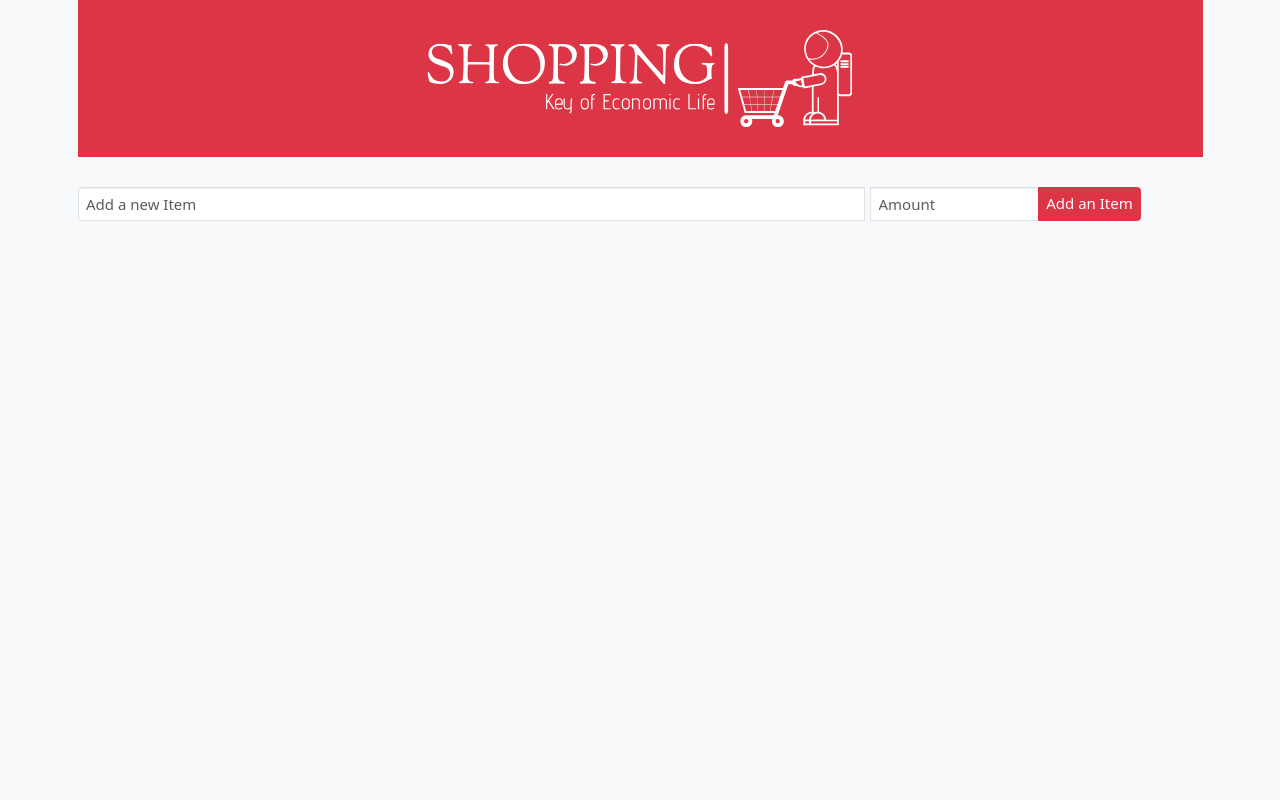
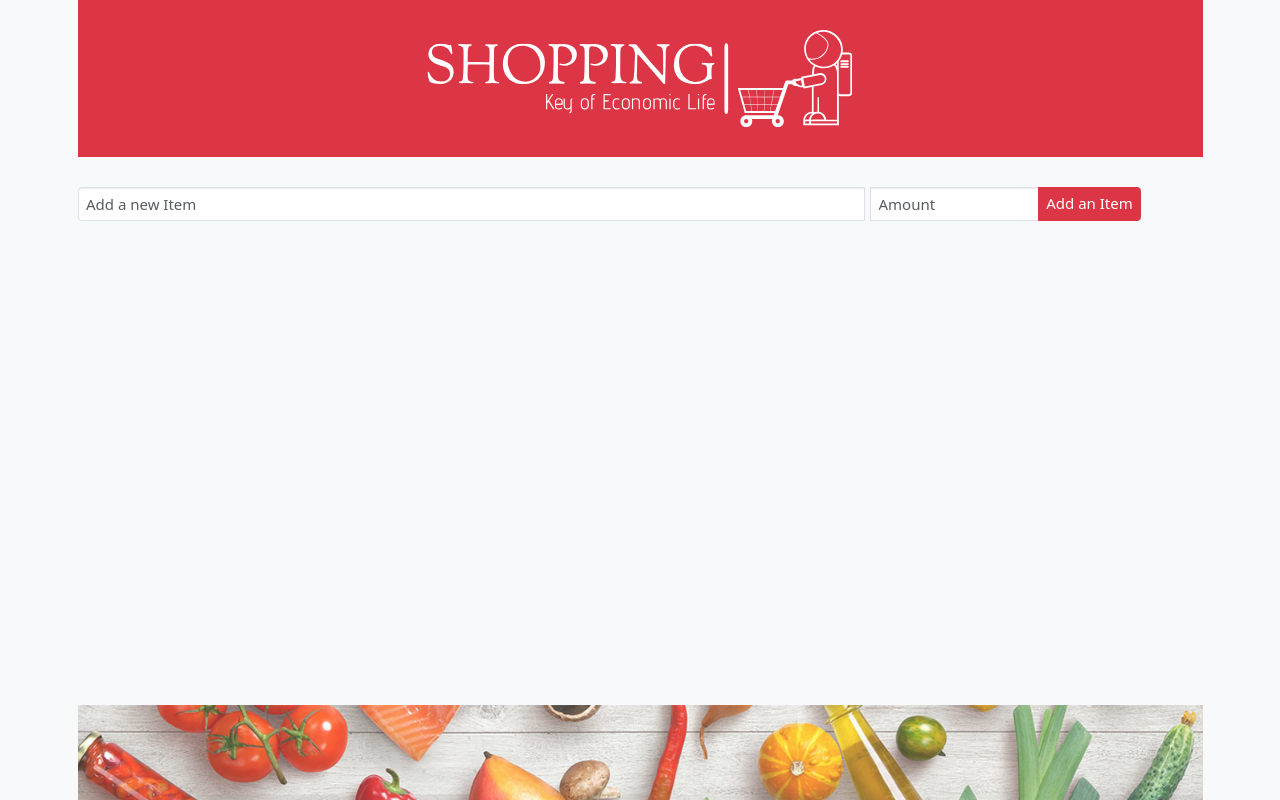
Before and after one commit to kopuskopecik/fullstack, a Django app: page / in a window 1280 px wide. Run offline with Django 4.2, Linux system fonts and the light colour scheme; tables that the repository leaves empty hold one stand-in row (values such as "Sample post"); some libraries are stand-ins or nearby versions.

Commit message:
add footer

```diff
--- a/djangosite/static/index.js
+++ b/djangosite/static/index.js
@@ -3,12 +3,10 @@ const input = document.querySelector("input");
 
 form.addEventListener("submit", postApi);
 
-//api url for userID=1
+//api url
 const api_url = "http://localhost:8000/shoppinglists/";
 
-const post_url = "http://localhost:8000/shoppinglists";
-
-// get data from api with userID=1
+// get data from api
 async function getApi(pUrl) {
   const response = await fetch(pUrl);
 
@@ -19,11 +17,11 @@ async function getApi(pUrl) {
 // post new item
 
 async function postApi(event) {
-  const postTodo = getInputData();
+  const postShoppingList = getInputData();
   // get api response
   await fetch(api_url, {
     method: "POST",
-    body: JSON.stringify(postTodo),
+    body: JSON.stringify(postShoppingList),
     headers: {
       "Content-type": "application/json; charset=UTF-8",
     },
@@ -53,8 +51,8 @@ const getInputData = () => {
 };
 
 //update item situation
-async function updateTodo(pId, pTitle, pCompleted) {
-  await fetch(`http://localhost:8000/shoppinglists/${pId}/`, {
+async function updateShoppingList(pId, pTitle, pCompleted) {
+  await fetch(`${api_url}${pId}/`, {
     method: "PUT",
     body: JSON.stringify({
       id: pId,
@@ -73,8 +71,8 @@ async function updateTodo(pId, pTitle, pCompleted) {
 
 //delete item with id
 
-async function deleteTodo(pId) {
-  await fetch(`http://localhost:8000/shoppinglists/${pId}`, {
+async function deleteShoppingList(pId) {
+  await fetch(`${api_url}${pId}/`, {
     method: "DELETE",
   });
   getApi(api_url);
@@ -82,9 +80,18 @@ async function deleteTodo(pId) {
 
 // create table for item list
 function render(pData) {
+  const itemCount=pData.length;
+  let inBasket=0;
+  let outBasket=0;
+
   const tr = pData
     .map(
-      (data, index) => `
+      (data, index) => {
+
+        data.status ? ++inBasket : ++outBasket;
+
+
+        return `
       <tr class="${data.status == true ? "text-success" : "text-danger"}">
           <th scope="row">
           ${index + 1}
@@ -103,16 +110,16 @@ function render(pData) {
             data.status == true
               ? "fa-circle-minus text-danger"
               : "fa-circle-check text-success"
-          }" onclick="updateTodo(${data.id}, '${data.item}', ${data.status})">
+          }" onclick="updateShoppingList(${data.id}, '${data.item}', ${data.status})">
           </i>
-          <i type="button" class="text-danger fa-sharp fa-solid fa-trash ms-3" onclick= " deleteTodo(${
+          <i type="button" class="text-danger fa-sharp fa-solid fa-trash ms-3" onclick= " deleteShoppingList(${
             data.id
           })">
 
           </i>
         </td>
 
-      </tr>`
+      </tr>`}
     )
     .join("");
 
@@ -127,10 +134,11 @@ function render(pData) {
     </thead>
     <tbody>
         ${tr}
-    </tbody>`;
+    </tbody>
+    <caption class="text-center fs-2 text-success mt-4">Total items : ${itemCount} in basket :  ${inBasket} <span class="text-danger fs-2">out : ${outBasket} </span> </caption>`;
 
   // Setting innerHTML as table variable
-  document.querySelector("#todo-table").innerHTML = table;
+  document.querySelector("#shopping-list-table").innerHTML = table;
 }
 
 //render all items
--- a/djangosite/static/style.css
+++ b/djangosite/static/style.css
@@ -1,3 +1,14 @@
+html {
+  margin: 0px;
+  padding: 0px;
+  box-sizing: border-box;
+}
+body {
+  height: 100vh;
+  display: flex;
+  flex-direction: column;
+}
+
 td,
 th {
   vertical-align: middle !important;
@@ -14,8 +25,23 @@ span {
   max-width: 15% !important;
 }
 
-img{
+header> img{
   width:40%;
   filter: invert(100%) sepia(100%) saturate(100%) hue-rotate(86deg) brightness(118%) contrast(119%);
 
 }
+
+main{
+  flex: 80;
+}
+
+footer{
+ height: 20vh !important;
+ background-image: url("./footer.png");
+ background-size: cover;
+ background-repeat: no-repeat;
+ opacity: 0.8;
+ position: sticky;
+ bottom: 0;
+ flex: 10;
+}
--- a/djangosite/templates/index.html
+++ b/djangosite/templates/index.html
@@ -10,7 +10,6 @@
       rel="stylesheet"
       href="https://maxcdn.bootstrapcdn.com/bootstrap/3.3.7/css/bootstrap.min.css"
     />
-    <link rel="stylesheet" href="path/to/font-awesome/css/font-awesome.min.css">
     <link
       href="https://cdn.jsdelivr.net/npm/bootstrap@5.3.0-alpha3/dist/css/bootstrap.min.css"
       rel="stylesheet"
@@ -43,13 +42,16 @@
             aria-describedby="add-amount"
             required
           />
-          <button id="add-todo" class="btn btn-danger fs-4" type="submit">
+          <button id="add-shopping-list" class="btn btn-danger fs-4" type="submit">
             Add an Item
           </button>
         </form>
-        <table id="todo-table" class="table table-hover fs-3"></table>
+        <table id="shopping-list-table" class="table table-hover fs-3"></table>
       </section>
     </main>
+    <footer class="pt-5 mt-5">
+
+    </footer>
 
     <script src="{% static 'index.js' %}"></script>
     <script src="https://kit.fontawesome.com/f612c06fdf.js" crossorigin="anonymous"></script>
```
Also changed, not shown: djangosite/static/footer.png (added).
